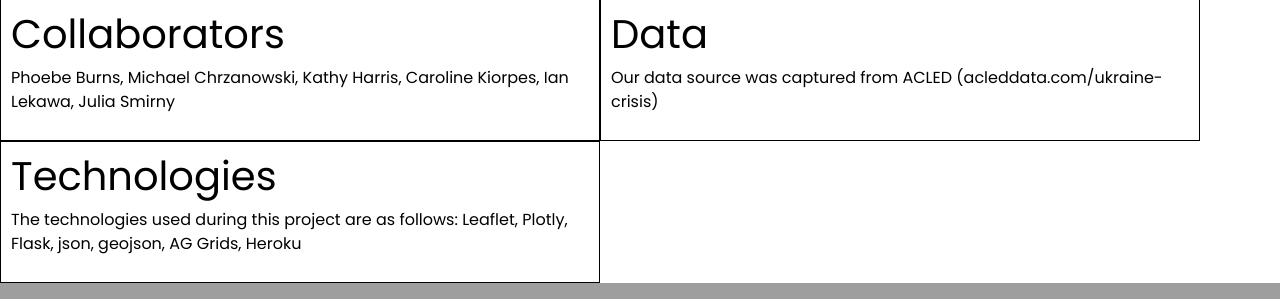
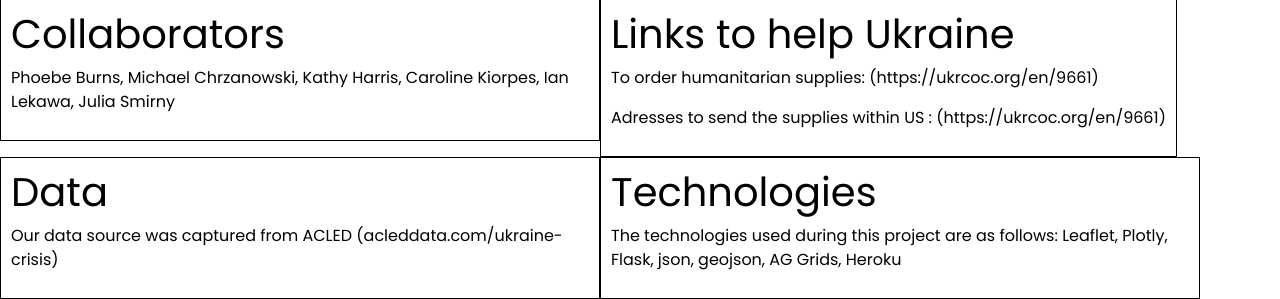
Before and after one commit to cekiorpes/Project_3, a Python web app: template ukraine-conflict/templates/Resources.html in a window 1280 px wide. Shown: the part 801-1100 px from the top of the page. Run offline with Jinja, Linux system fonts and the light colour scheme; the template is opened without the code that fills it, so the values that code supplies are empty.

Commit message:
Update Resources.html

```diff
--- a/ukraine-conflict/templates/Resources.html
+++ b/ukraine-conflict/templates/Resources.html
@@ -45,6 +45,9 @@
                               <li class="nav-item">
                                 <a class="nav-link" href="{{ url_for('resources') }}"> Resources </a>
                               </li>
+                                <li class="nav-item">
+                                <a class="nav-link" href="{{ url_for('links') }}"> Humanitarian Help Links </a>
+                              </li>
                               <li class="nav-item">
                                 <a
                                   class="nav-link"
@@ -65,6 +68,11 @@
       <p>Phoebe Burns, Michael Chrzanowski, Kathy Harris, Caroline Kiorpes, Ian Lekawa, Julia Smirny</p>
     </div>
     <div class="block">
+      <h1>Links to help Ukraine</h1>
+      <p>To order humanitarian supplies: (https://ukrcoc.org/en/9661)</p>
+      <p>Adresses to send the supplies within US : (https://ukrcoc.org/en/9661)</p>
+    </div>
+    <div class="block">
       <h1>Data</h1>
       <p>Our data source was captured from ACLED (acleddata.com/ukraine-crisis)</p>
     </div>
```
